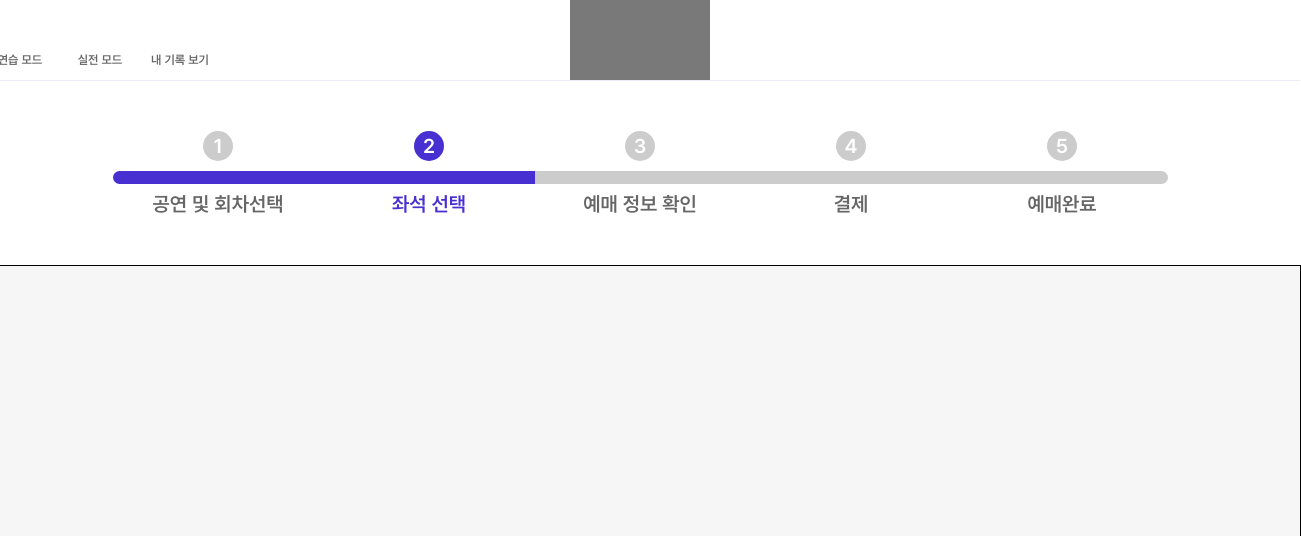
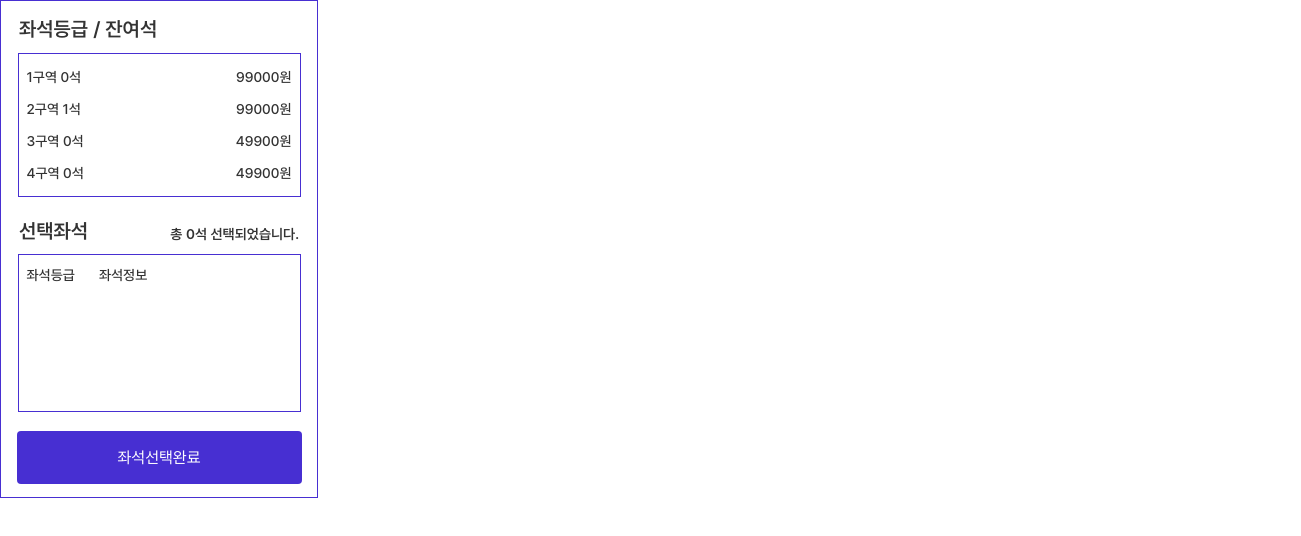
Before and after one commit to Easy-Ti-cket/easy-ticket, a React (Vite) app: page / in a window 1280 px wide. Shown: the top 536 px of the page, 1301 px wide, since content can reach past the window. Built offline with nearby package versions, Linux system fonts and the light colour scheme.

Commit message:
Feat: 기본 좌석정보 컴포넌트 구현

```diff
--- a/src/App.jsx
+++ b/src/App.jsx
@@ -1,13 +1,9 @@
 import React from "react";
 import Layout from "./pages/Layout";
 import ProgressContents from "./pages/ProgressContents";
-
+import SeatInfo from "./components/SeatInfo";
 function App() {
-  return (
-    <Layout>
-      <ProgressContents></ProgressContents>
-    </Layout>
-  );
+  return <SeatInfo />;
 }
 
 export default App;
--- /dev/null
+++ b/src/components/SeatInfo.jsx
@@ -0,0 +1,96 @@
+import styled from "styled-components";
+import Button from "./button/Button";
+const SeatInfoContainer = styled.div`
+  display: flex;
+  flex-direction: column;
+  justify-content: space-between;
+  align-items: center;
+  border: 1px solid var(--key-color);
+  padding: 8px;
+  width: 300px;
+  height: 480px;
+`;
+
+const Header = styled.span`
+  width: 280px;
+  height: 30px;
+  font-family: "pretendardB";
+  display: flex;
+  justify-content: space-between;
+  align-items: end;
+`;
+
+const SeatTableContainer = styled.div`
+  border: 1px solid var(--key-color);
+  padding: 16px 8px;
+  width: 265px;
+  height: 110px;
+  display: flex;
+  flex-direction: column;
+  justify-content: space-between;
+`;
+const SeatTableDiv = styled.div`
+  display: flex;
+  justify-content: space-between;
+`;
+const SelectedSeats = styled.div`
+  border: 1px solid var(--key-color);
+  padding: 8px;
+  width: 265px;
+  height: 140px;
+`;
+
+const SelectedSeatsHeader = styled.span`
+  font-size: 14px;
+  align-items: end;
+`;
+const SelectedSeatsInfo = styled.div``;
+const SeatsList = styled.div`
+  padding: 8px 0;
+`;
+const SeatGrade = styled.span`
+  font-family: "pretendardM";
+  font-size: 14px;
+  margin-right: 24px;
+`;
+const SeatPrice = styled.span`
+  font-family: "pretendardM";
+  font-size: 14px;
+`;
+
+const SeatInfo = () => {
+  const seats = [
+    { grade: "1구역 0석", price: 99000 },
+    { grade: "2구역 1석", price: 99000 },
+    { grade: "3구역 0석", price: 49900 },
+    { grade: "4구역 0석", price: 49900 }
+  ];
+
+  return (
+    <SeatInfoContainer>
+      <Header>좌석등급 / 잔여석</Header>
+      <SeatTableContainer>
+        {seats.map((seat, index) => (
+          <SeatTableDiv key={index}>
+            <SeatGrade>{seat.grade}</SeatGrade>
+            <SeatPrice>{seat.price}원</SeatPrice>
+          </SeatTableDiv>
+        ))}
+      </SeatTableContainer>
+      <Header>
+        선택좌석
+        <SelectedSeatsHeader>총 0석 선택되었습니다.</SelectedSeatsHeader>
+      </Header>
+      <SelectedSeats>
+        <SelectedSeatsInfo>
+          <SeatGrade>좌석등급</SeatGrade>
+          <SeatPrice>좌석정보</SeatPrice>
+          <SeatsList></SeatsList>
+        </SelectedSeatsInfo>
+      </SelectedSeats>
+      <Button text={"좌석선택완료"} type={"select-seat"}></Button>
+    </SeatInfoContainer>
+  );
+};
+
+export default SeatInfo;
```
